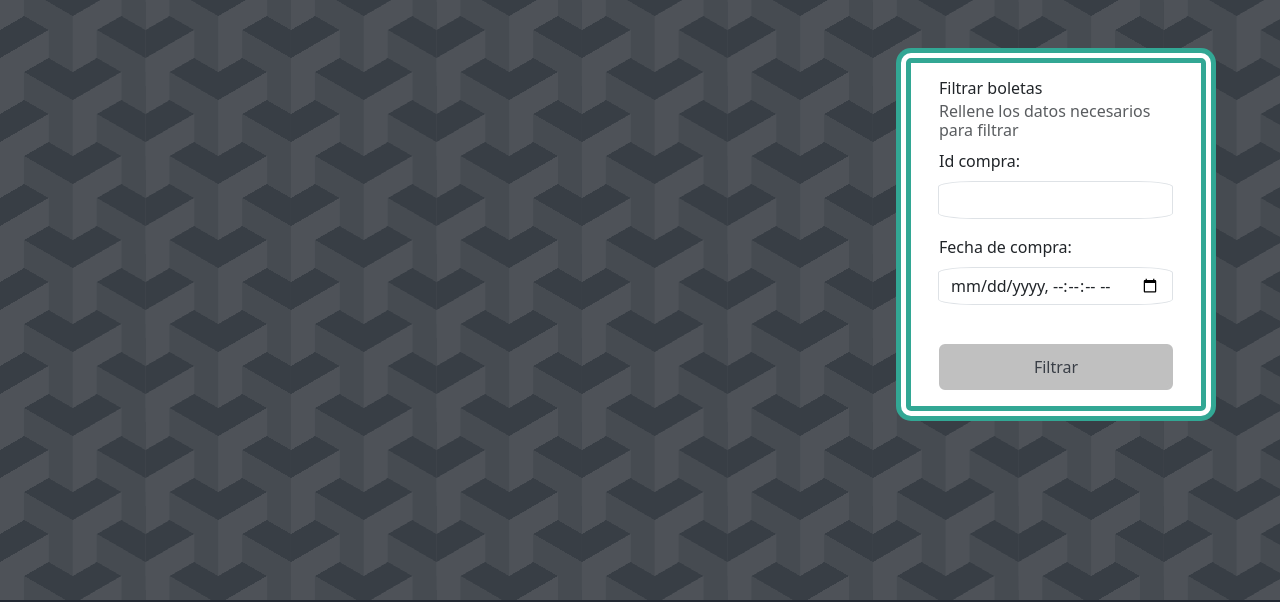
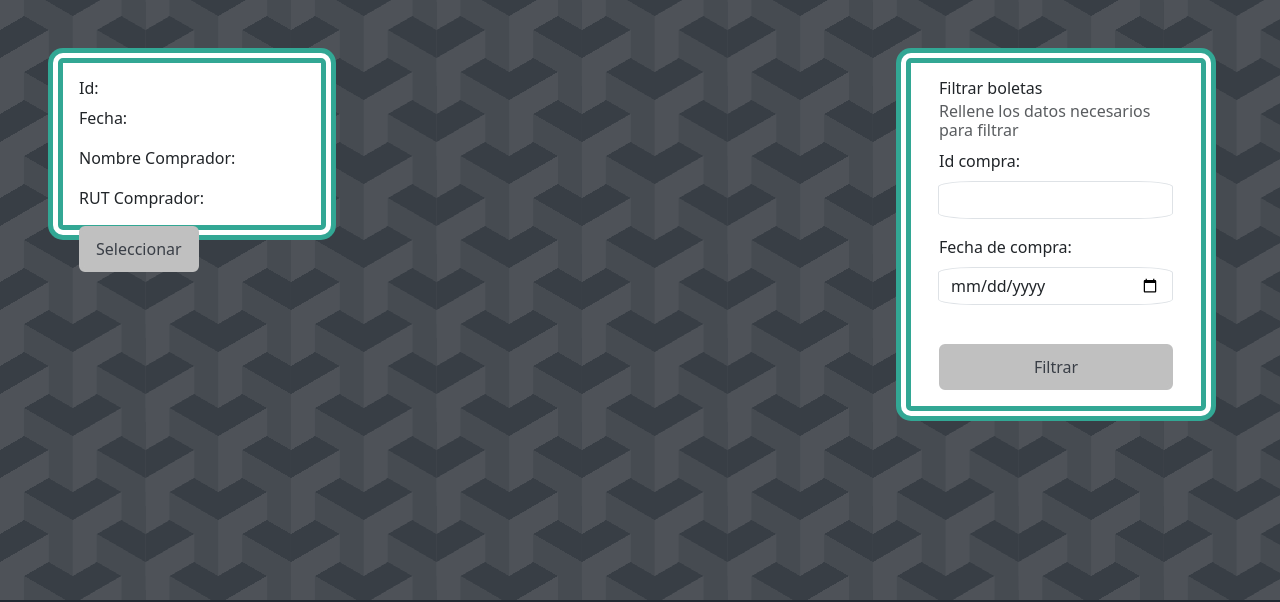
Before and after one commit to DanixaChan/IDP-PV, a Flask app: page /b_boleta in a window 1280 px wide; the page is wider, and only the part inside the window is pictured. Shown: the part 96-698 px from the top of that part. Run offline with Flask 3, Linux system fonts and the light colour scheme; data that the repository does not hold is empty.

Commit message:
Filtro Boleta + datos boletas agregado y funcional

```diff
--- a/static/scripts/b_boleta.js
+++ b/static/scripts/b_boleta.js
@@ -53,26 +53,27 @@ function createCard(boleta) {
 
     const cardTextFecha = document.createElement('p');
     cardTextFecha.className = 'card-text';
-    cardTextFecha.textContent = `Fecha: ${boleta.fecha_emision}`;
+    cardTextFecha.textContent = `Fecha: ${boleta.Fecha_emision}`;
 
     const cardTextNombre = document.createElement('p');
     cardTextNombre.className = 'card-text';
-    cardTextNombre.textContent = `Nombre Comprador: ${boleta.cliente}`;
+    cardTextNombre.textContent = `Cliente: ${boleta.Cliente}`;
 
     const cardTextRUT = document.createElement('p');
     cardTextRUT.className = 'card-text';
-    cardTextRUT.textContent = `Total: ${boleta.total}`;
+    cardTextRUT.textContent = `Total: $${boleta.Total}`;
 
     const button = document.createElement('a');
     button.className = 'btn btn-select';
     button.textContent = 'Seleccionar';
-    button.setAttribute('href', `/devolucion/${boleta.numero_boleta}`);
     button.setAttribute('data-bs-toggle', 'modal');
     button.setAttribute('data-bs-target', '#myModal');
     button.setAttribute('data-numero_boleta', boleta.Numero_boleta);
-    button.setAttribute('data-nombre_comprador', boleta.fecha_emision);
-    button.setAttribute('data-rut_comprador', boleta.cliente);
-    button.setAttribute('data-fecha', boleta.total);
+    button.setAttribute('data-cliente', boleta.Cliente);
+    button.setAttribute('data-items_boleta', boleta.Items_boleta);
+    button.setAttribute('data-estado', boleta.Estado);
+    button.setAttribute('data-total', boleta.Total);
+    button.setAttribute('data-fecha_emision', boleta.Fecha_emision);
 
     cardBody.appendChild(cardTitle);
     cardBody.appendChild(cardTextFecha);
@@ -139,7 +140,53 @@ function goToNextPage() {
 document.getElementById('previousPageBtn').addEventListener('click', goToPreviousPage);
 document.getElementById('nextPageBtn').addEventListener('click', goToNextPage);
 
-// Validación de formulario
+document.addEventListener("DOMContentLoaded", function () {
+    const form = document.getElementById("form-filt");
+
+    form.addEventListener("submit", function (event) {
+        event.preventDefault();
+        filtro_boletas();
+    });
+});
+
+function filtro_boletas() {
+    const numeroBoleta = document.getElementById("id_compra").value.trim();
+    const fechaEmision = document.getElementById("calend-compra").value;
+
+    const boletas = document.querySelectorAll("#div-grid-bol .card");
+
+    boletas.forEach(boleta => {
+        const boletaNumero = boleta.querySelector(".card-title").textContent.replace('Nro. Boleta: ', '').trim();
+        const boletaFecha = boleta.querySelector(".card-text").textContent.replace('Fecha de emision: ', '').trim();
+
+
+        const matchesNumero = !numeroBoleta || boletaNumero.includes(numeroBoleta);
+        // Convert the date format from 'yyyy-mm-dd' to Date object for comparison
+        const formattedBoletaFecha = boletaFecha.split(' ')[1];
+        const boletaFechaObj = new Date(formattedBoletaFecha);
+        const inputFechaObj = new Date(fechaEmision);
+
+        const matchesFecha = !fechaEmision || (inputFechaObj.toDateString() === boletaFechaObj.toDateString());
+
+        if (matchesNumero && matchesFecha) {
+            boleta.style.display = "block";
+        } else {
+            boleta.style.display = "none";
+        }
+    });
+}
+
+function filtro_nroBoleta() {
+    const input = document.getElementById("id_compra");
+    const pattern = /^\d+$/;
+    if (input.value && !pattern.test(input.value)) {
+        input.setCustomValidity("Debe colocar un número!");
+    } else {
+        input.setCustomValidity("");
+    }
+}
+
+//validación de formulario
 calendar.addEventListener("blur", function (event) {
     if (calendar.checkValidity() === false) {
         calendar.classList.remove("is-valid");
@@ -212,17 +259,17 @@ form.addEventListener("submit", function (event) {
 $('#myModal').on('show.bs.modal', function (event) {
     const button = $(event.relatedTarget);
     const numero_boleta = button.data('numero_boleta');
+    const cliente = button.data('cliente');
+    const items_boleta = button.data('items_boleta');
+    const estado = button.data('estado');
+    const total = button.data('total');
     const fecha_emision = button.data('fecha_emision');
-    const cliente = button.data('cliente');
-    const total = button.data('total');
 
     const modal = $(this);
-    // modal.find('.modal-title').text(`Boleta ${id}`);
-    modal.find('.modal-body .card-title').text(`Nro. Boleta: ${numero_boleta}`);
-    modal.find('.modal-body .card-text:eq(0)').text(`Nombre Comprador: ${cliente}`);
-    modal.find('.modal-body .card-text:eq(1)').text(`Fecha Emision: ${fecha_emision}`);
-    modal.find('.modal-body .card-text:eq(2)').text(`Total: ${total}`);
-
-    const devoLink = modal.find('#devoLink');
-    devoLink.attr('href', `/devolucion/${numero_boleta}`);
+    modal.find('.modal-title').text(`Boleta ${numero_boleta}`);
+    modal.find('.modal-body .card-title').text(`Cliente: ${cliente}`);
+    modal.find('.modal-body .card-text:eq(1)').text(`Productos: ${items_boleta}`);
+    modal.find('.modal-body .card-text:eq(2)').text(`Total: $${total}`);
+    modal.find('.modal-body .card-text:eq(0)').text(`Fecha de Emision: ${fecha_emision}`);
+    modal.find('.modal-body .card-text:eq(3)').text(`Estado : ${estado}`);
 });
--- a/templates/b_boleta.html
+++ b/templates/b_boleta.html
@@ -38,23 +38,19 @@
     </div>
 
     <div id="buscador" class="card mt-5" style="width: 20rem; position: fixed; right: 5% !important;">
-      <form id="form-filt" class="card-body needs-validation" novalidate>
+      <form id="form-filt" class="card-body" novalidate>
         <div class="desc-form">
           <h5 class="card-title">Filtrar boletas</h5>
           <h6 class="card-subtitle mb-2 text-body-secondary">Rellene los datos necesarios para filtrar</h6>
         </div>
         <div class="input-group mb-3">
           <label for="id_compra" class="form-label">Id compra:</label>
-          <input type="text" class="form-control" id="id_compra" aria-describedby="Id compra:" pattern="^\d+$" required>
-          <div class="valid-feedback text-center">👍</div>
-          <div class="invalid-feedback text-center">Debe colocar un número!</div>
+          <input type="text" class="form-control" id="id_compra" aria-describedby="Id compra:" onkeyup="filtro_nroBoleta()">
         </div>
         <div class="form-group">
           <div class='input-group date mb-3' id='datetimepicker5'>
             <label for="calend-compra" class="form-label">Fecha de compra:</label>
-            <input id="calend-compra" class="form-control" type="datetime-local" step="1" required>
-            <div class="valid-feedback text-center">👍</div>
-            <div class="invalid-feedback text-center">Debe colocar una fecha!</div>
+            <input id="calend-compra" class="form-control" type="date" step="1">
           </div>
         </div>
         <button type="submit" class="btn btn-filtrar">Filtrar</button>
@@ -71,25 +67,23 @@
           <button type="button" class="btn btn-x" data-bs-dismiss="modal" aria-label="Close">X</button>
         </div>
         <div class="modal-body">
-          <h5 class="card-title">Id: </h5>
-          <p class="card-text">Nombre Comprador: </p>
-          <p class="card-text">RUT Comprador: </p>
-          <p class="card-text">Comprador: </p>
+          <h5 class="card-title">Nro boleta: </h5>
+          <p class="card-text">Cliente: </p>
           <p class="card-text">Productos: </p>
-          <p class="card-text">Fecha: </p>
-          <p class="card-text">Valor total: </p>
+          <p class="card-text">Total: </p>
+          <p class="card-text">Estado: </p>
         </div>
         <div class="modal-footer">
-          <a id="devoLink" type="button" class="btn btn-devo">Devolución</a>
+          <a type="button" class="btn btn-devo" href="/devolucion/${boleta.id}">Devolución</a>
           <a type="button" class="btn btn-desp">Orden de Despacho</a>
         </div>
       </div>
     </div>
   </div>
   {% include 'footer.html' %}
-  <script src="https://code.jquery.com/jquery-3.7.1.slim.min.js" integrity="sha256-kmHvs0B+OpCW5GVHUNjv9rOmY0IvSIRcf7zGUDTDQM8=" crossorigin="anonymous"></script>
-  <script src="https://cdn.jsdelivr.net/npm/@popperjs/core@2.11.8/dist/umd/popper.min.js" integrity="sha384-I7E8VVD/ismYTF4hNIPjVp/Zjvgyol6VFvRkX/vR+Vc4jQkC+hVqc2pM8ODewa9r" crossorigin="anonymous"></script>
-  <script src="https://cdn.jsdelivr.net/npm/bootstrap@5.3.3/dist/js/bootstrap.bundle.min.js" integrity="sha384-YvpcrYf0tY3lHB60NNkmXc5s9fDVZLESaAA55NDzOxhy9GkcIdslK1eN7N6jIeHz" crossorigin="anonymous"></script>
+  <script src="https://code.jquery.com/jquery-3.7.1.slim.min.js" integrity="sha256-kmHvs0B+OpCW5GVHUNjv9rOmY0IvSIRcf7zGUDTDQ>
+  <script src="https://cdn.jsdelivr.net/npm/@popperjs/core@2.11.8/dist/umd/popper.min.js" integrity="sha384-I7E8VVD/ismYTF4h>
+  <script src="https://cdn.jsdelivr.net/npm/bootstrap@5.3.3/dist/js/bootstrap.bundle.min.js" integrity="sha384-YvpcrYf0tY3lH>
   <script src="{{ url_for('static', filename='scripts/b_boleta.js') }}"></script>
 </body>
 
```
